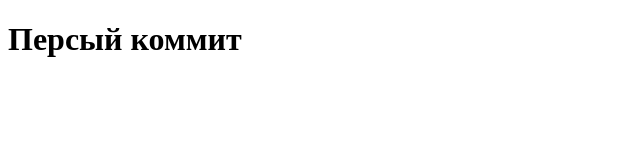
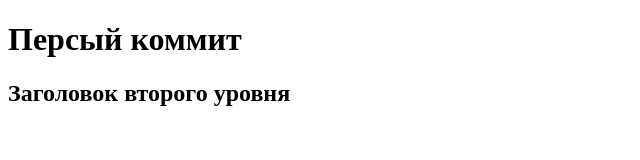
Before and after one commit to artemtu/first-project, a plain HTML site: page index.html in a window 1280 px wide. Shown: the whole page, without its empty margins (0-640 px from the left). Drawn offline with Linux system fonts and the light colour scheme.

Commit message:
добавлен заголовок h2 в index.html

```diff
--- a/index.html
+++ b/index.html
@@ -6,6 +6,7 @@
     <meta name="viewport" content="width=device-width, initial-scale=1.0" />
     <title>Document</title>
     <h1 class="header">Персый коммит</h1>
+    <h2>Заголовок второго уровня</h2>
   </head>
   <body></body>
 </html>
```
